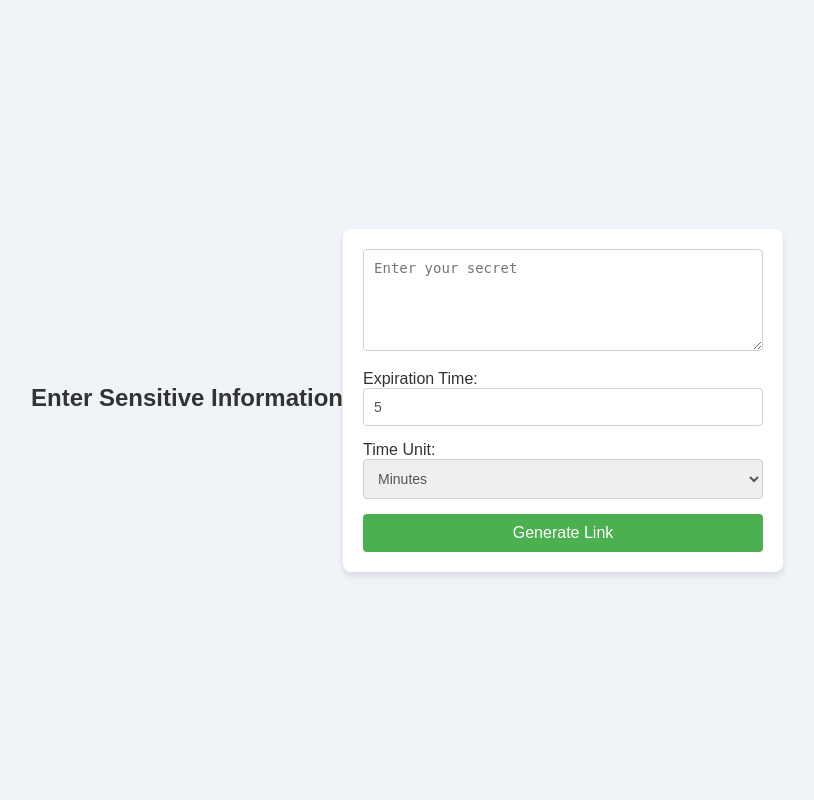
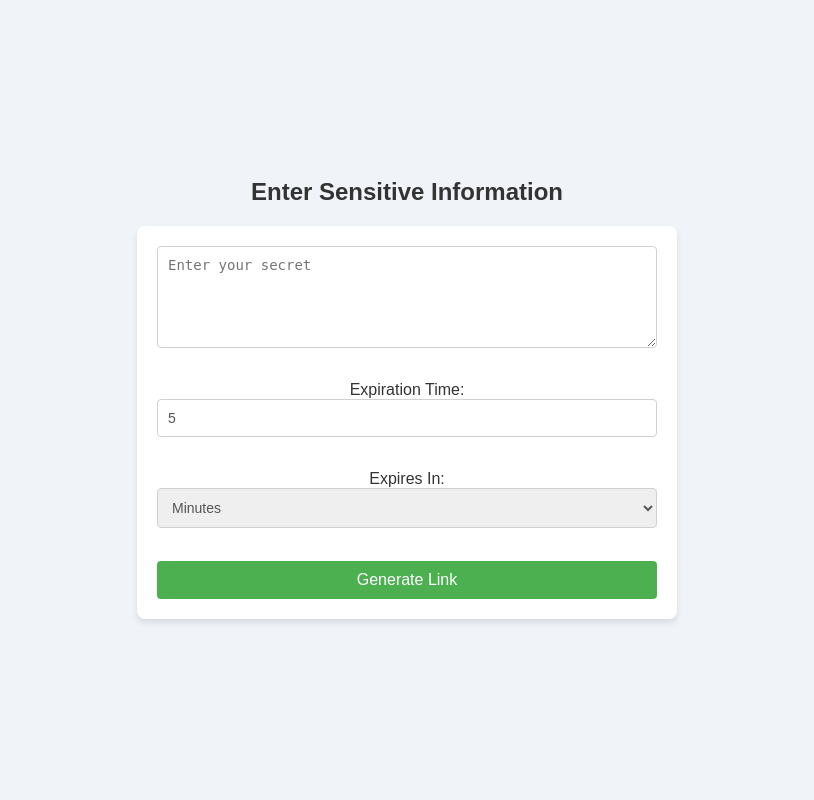
Before and after one commit to alexjyong/GoneOnceRead, a Flask app: page / in a window 1280 px wide. Shown: the whole page, without its empty margins (233-1047 px from the left). Run offline with Flask 2, Linux system fonts and the light colour scheme.

Commit message:
css styling updates

```diff
--- a/static/css/styles.css
+++ b/static/css/styles.css
@@ -9,25 +9,31 @@ body {
     align-items: center;
     height: 100vh;
     color: #333;
+    flex-direction: column; /* Add vertical column alignment */
 }
 
 h1 {
     color: #333;
     font-size: 24px;
     margin-bottom: 20px;
+    text-align: center;  /* Center header */
 }
 
-/* Form styles */
+/* Form container to stack vertically */
 form {
     background-color: #ffffff;
     padding: 20px;
     border-radius: 8px;
     box-shadow: 0px 4px 6px rgba(0, 0, 0, 0.1);
-    width: 400px;
+    width: 100%; /* Adjust width */
+    max-width: 500px; /* Limit max width for better alignment */
+    display: flex;
+    flex-direction: column; /* Stack form fields vertically */
+    align-items: center; /* Center align content */
 }
 
 textarea, input, select {
-    width: 100%;
+    width: 100%; /* Full width of the form */
     padding: 10px;
     margin-bottom: 15px;
     border: 1px solid #d1d1d1;
@@ -72,6 +78,7 @@ a:hover {
     margin-top: 20px;
     font-size: 14px;
     color: #333;
+    text-align: center; /* Center result text */
 }
 
 /* Error message */
@@ -87,9 +94,11 @@ a:hover {
     border-radius: 4px;
     box-shadow: 0px 4px 6px rgba(0, 0, 0, 0.1);
     margin-bottom: 10px;
+    text-align: center; /* Center the secret text */
 }
 
 .secret-expired {
     font-style: italic;
     color: #555;
+    text-align: center; /* Center the expired message */
 }
--- a/templates/index.html
+++ b/templates/index.html
@@ -14,7 +14,7 @@
         <label for="expiration">Expiration Time: </label>
         <input type="number" id="expiration-time" min="1" value="5"><br>
 
-        <label for="time-unit">Time Unit:</label>
+        <label for="expires-in">Expires In:</label>
         <select id="time-unit">
             <option value="minutes">Minutes</option>
             <option value="hours">Hours</option>
@@ -33,7 +33,6 @@
             let expirationTime = document.getElementById('expiration-time').value;
             let timeUnit = document.getElementById('time-unit').value;
 
-            // Convert expiration time to seconds based on the selected time unit
             let expirationInSeconds;
             if (timeUnit === 'minutes') {
                 expirationInSeconds = expirationTime * 60;
--- a/templates/view.html
+++ b/templates/view.html
@@ -4,7 +4,7 @@
     <meta charset="UTF-8">
     <meta name="viewport" content="width=device-width, initial-scale=1.0">
     <title>GoneOnceRead - View Secret</title>
-    <link rel="stylesheet" href="/static/css/styles.css"> <!-- Link to the CSS file -->
+    <link rel="stylesheet" href="/static/css/styles.css">
 </head>
 <body>
     <h1>View Secret</h1>
@@ -18,8 +18,6 @@
         <p class="error-message">{{ error }}</p>
     {% endif %}
 
-    <!-- Add a button or link to go back to the secret creation page -->
-    <p><a href="/" style="text-decoration: none; color: blue;"><strong>Create Another Secret</strong></a></p>
-
+    <p><a href="/">Create Another Secret</a></p>
 </body>
 </html>
```
